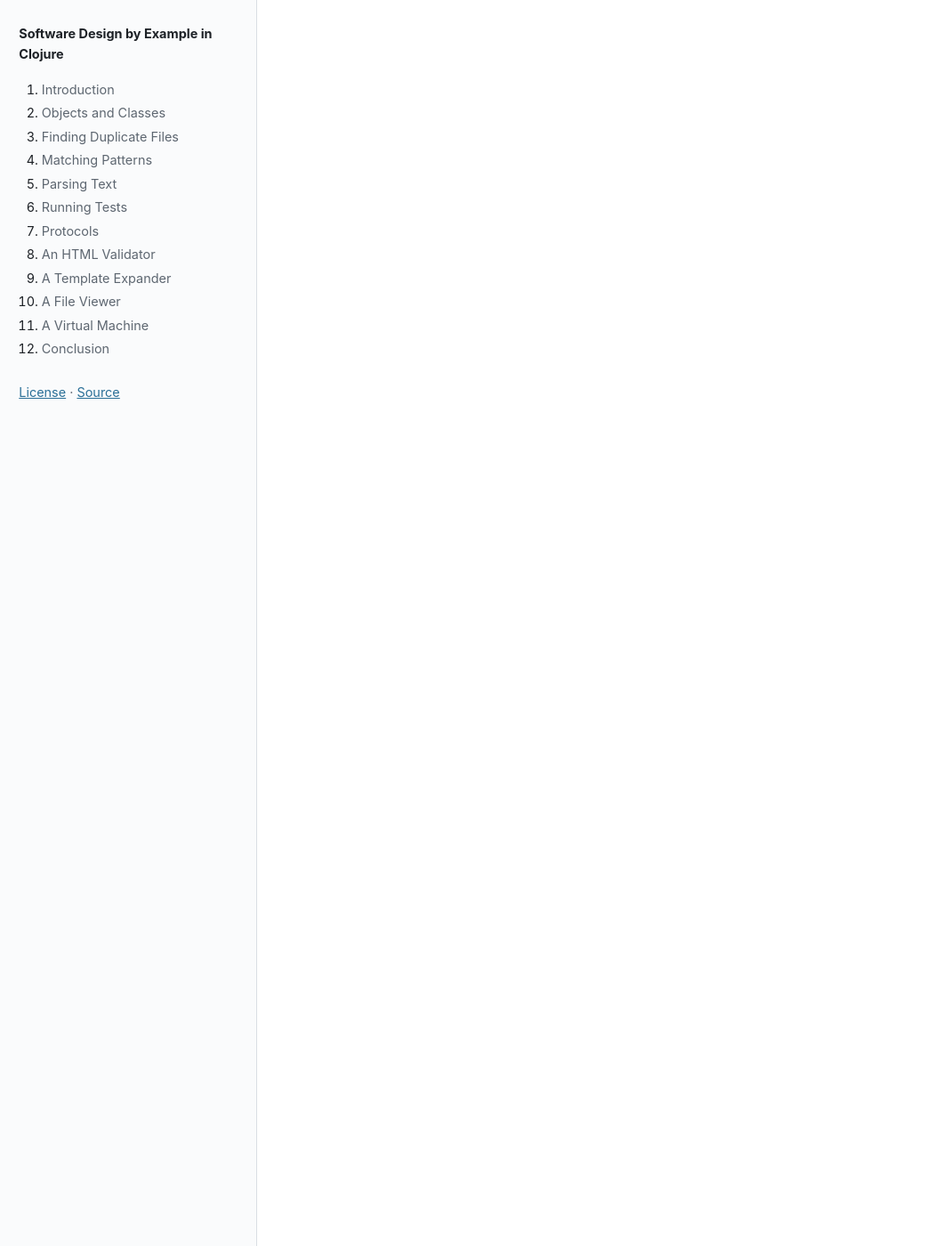
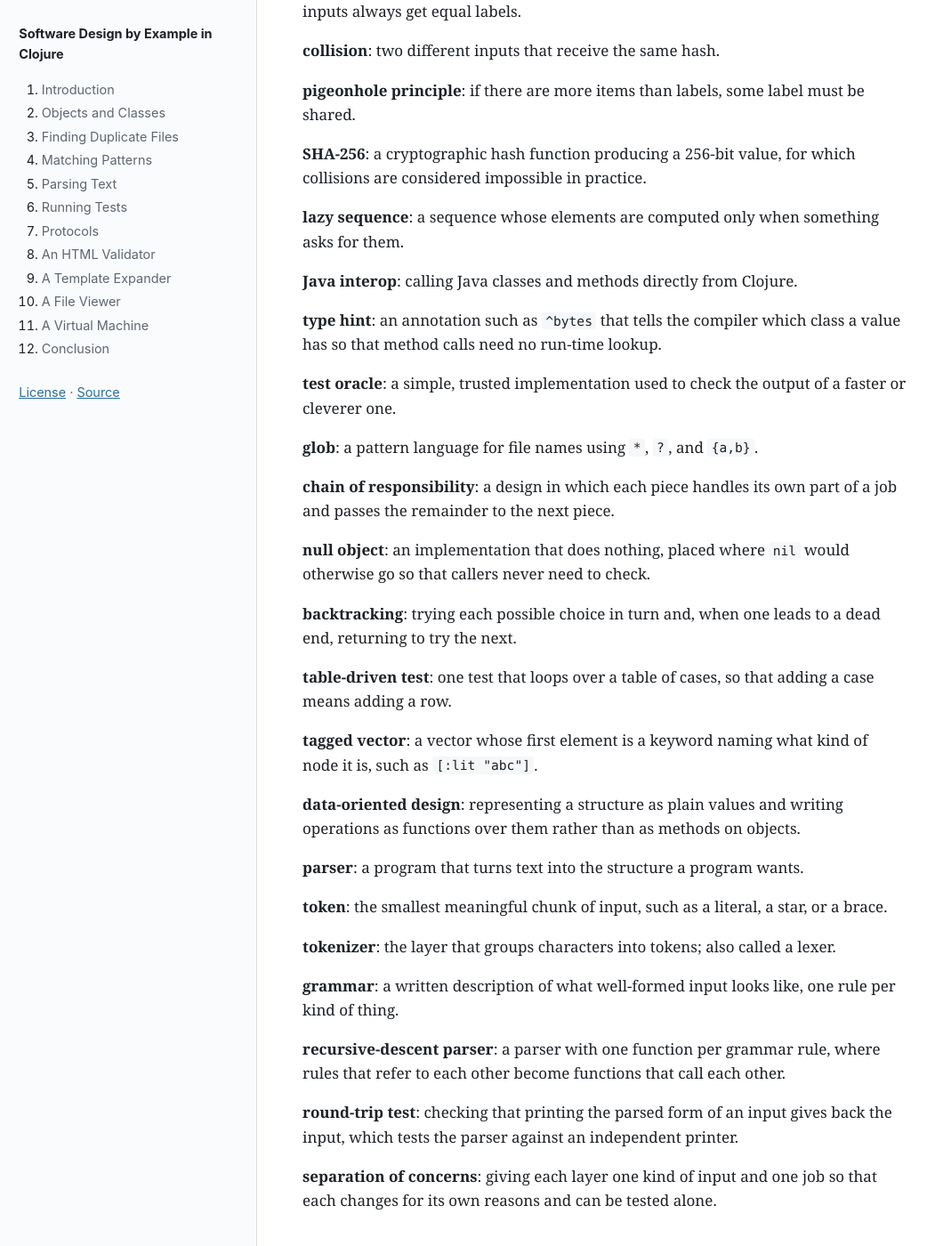
Before and after one commit to jonadelson/Software-Clojure, a Jekyll site: the page built from docs/glossary.md, in a window 1280 px wide and 1400 px high, scrolled down 964 px. Shown: the whole window at 89% size, without its empty margins (0-1060 px from the left). Built offline with Jekyll 4.4.1, drawn with Linux system fonts in a browser that asks for light colours; some of the changed text lies outside the part shown.

Commit message:
Add chapters 3-5: duplicate files, glob matching, parsing
Three chapters with staged code and tests (33 tests, 221 assertions),
plus their glossary terms.

Co-Authored-By: Claude Fable 5.1 <noreply@anthropic.com>
Claude-Session: https://claude.ai/code/session_01JwVfaHDA67wQ1ZtWvyvJJj

```diff
--- a/docs/glossary.md
+++ b/docs/glossary.md
@@ -21,3 +21,51 @@ title: Glossary
 **protocol**: a named group of functions that a type can promise to implement; Clojure dispatches protocol functions on the type of their first argument.
 
 **record**: a map-like Clojure type with named fields, created with `defrecord`, which can implement protocols.
+
+**O(n)**: a cost that grows in proportion to the size of the input.
+
+**O(n²)**: a cost that grows with the square of the input size, so ten times the input means a hundred times the work.
+
+**hash function**: a function that maps data to a small fixed-size label such that equal inputs always get equal labels.
+
+**collision**: two different inputs that receive the same hash.
+
+**pigeonhole principle**: if there are more items than labels, some label must be shared.
+
+**SHA-256**: a cryptographic hash function producing a 256-bit value, for which collisions are considered impossible in practice.
+
+**lazy sequence**: a sequence whose elements are computed only when something asks for them.
+
+**Java interop**: calling Java classes and methods directly from Clojure.
+
+**type hint**: an annotation such as `^bytes` that tells the compiler which class a value has so that method calls need no run-time lookup.
+
+**test oracle**: a simple, trusted implementation used to check the output of a faster or cleverer one.
+
+**glob**: a pattern language for file names using `*`, `?`, and `{a,b}`.
+
+**chain of responsibility**: a design in which each piece handles its own part of a job and passes the remainder to the next piece.
+
+**null object**: an implementation that does nothing, placed where `nil` would otherwise go so that callers never need to check.
+
+**backtracking**: trying each possible choice in turn and, when one leads to a dead end, returning to try the next.
+
+**table-driven test**: one test that loops over a table of cases, so that adding a case means adding a row.
+
+**tagged vector**: a vector whose first element is a keyword naming what kind of node it is, such as `[:lit "abc"]`.
+
+**data-oriented design**: representing a structure as plain values and writing operations as functions over them rather than as methods on objects.
+
+**parser**: a program that turns text into the structure a program wants.
+
+**token**: the smallest meaningful chunk of input, such as a literal, a star, or a brace.
+
+**tokenizer**: the layer that groups characters into tokens; also called a lexer.
+
+**grammar**: a written description of what well-formed input looks like, one rule per kind of thing.
+
+**recursive-descent parser**: a parser with one function per grammar rule, where rules that refer to each other become functions that call each other.
+
+**round-trip test**: checking that printing the parsed form of an input gives back the input, which tests the parser against an independent printer.
+
+**separation of concerns**: giving each layer one kind of input and one job so that each changes for its own reasons and can be tested alone.
```
